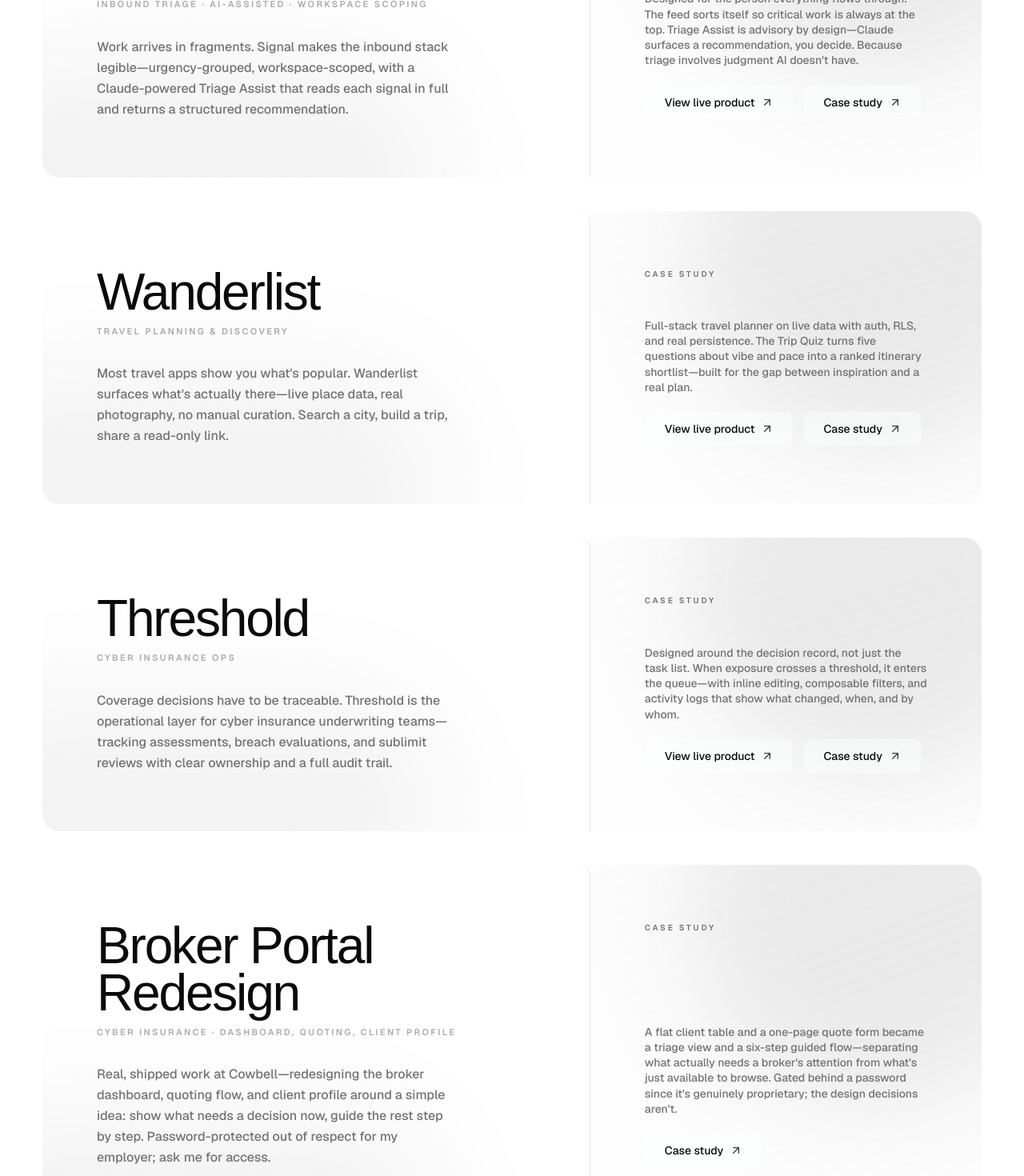
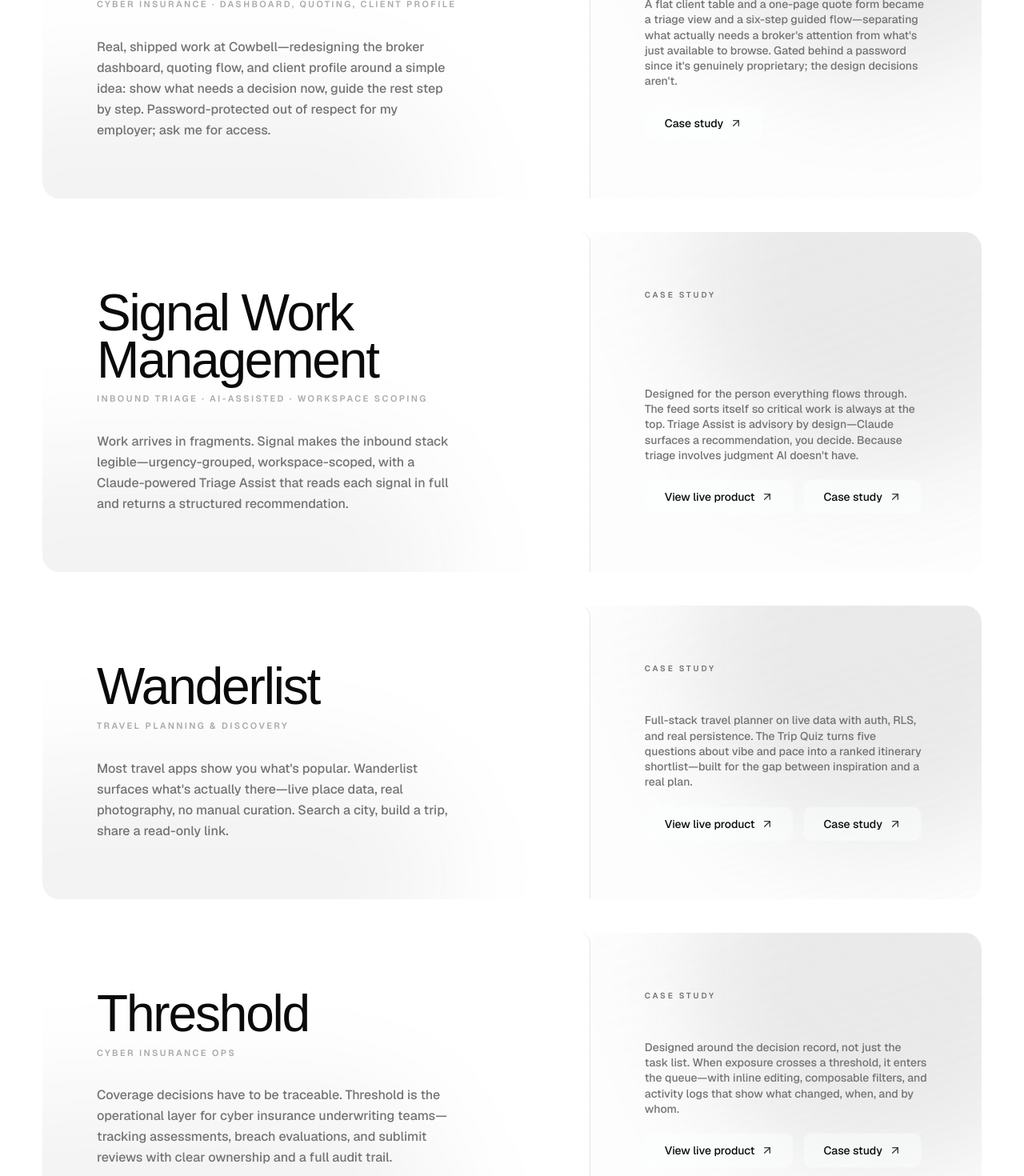
Before and after one commit to meganleclair/portfolio, a Next.js app: page / in a window 1280 px wide. Shown: the part 1440-2910 px from the top of the page at 80% size. Built offline with nearby package versions, Linux system fonts and the light colour scheme; a web font is replaced by a local one.

Commit message:
Move Broker Portal Redesign to the #2 featured slot

```diff
--- a/data/projects.ts
+++ b/data/projects.ts
@@ -26,6 +26,16 @@
     featuredCard: true,
     cardTeaser:
       "The harder edit: deleting a working cook mode, a working swap sheet, and a working prep checklist because real usage data said they weren't earning their place. What survived—Sous—is playable by a stranger with no account, and it's the whole product now.",
+  },
+  {
+    slug: "cowbell-broker-portal",
+    title: "Broker Portal Redesign",
+    subtitle: "Cyber insurance · dashboard, quoting, client profile",
+    description:
+      "Real, shipped work at Cowbell—redesigning the broker dashboard, quoting flow, and client profile around a simple idea: show what needs a decision now, guide the rest step by step. Password-protected out of respect for my employer; ask me for access.",
+    featuredCard: true,
+    cardTeaser:
+      "A flat client table and a one-page quote form became a triage view and a six-step guided flow—separating what actually needs a broker's attention from what's just available to browse. Gated behind a password since it's genuinely proprietary; the design decisions aren't.",
   },
   {
     slug: "signal-work-management",
@@ -61,16 +71,6 @@
       "Designed around the decision record, not just the task list. When exposure crosses a threshold, it enters the queue—with inline editing, composable filters, and activity logs that show what changed, when, and by whom.",
   },
   {
-    slug: "cowbell-broker-portal",
-    title: "Broker Portal Redesign",
-    subtitle: "Cyber insurance · dashboard, quoting, client profile",
-    description:
-      "Real, shipped work at Cowbell—redesigning the broker dashboard, quoting flow, and client profile around a simple idea: show what needs a decision now, guide the rest step by step. Password-protected out of respect for my employer; ask me for access.",
-    featuredCard: true,
-    cardTeaser:
-      "A flat client table and a one-page quote form became a triage view and a six-step guided flow—separating what actually needs a broker's attention from what's just available to browse. Gated behind a password since it's genuinely proprietary; the design decisions aren't.",
-  },
-  {
     slug: "system-sidekick",
     title: "System Sidekick",
     description:
```
